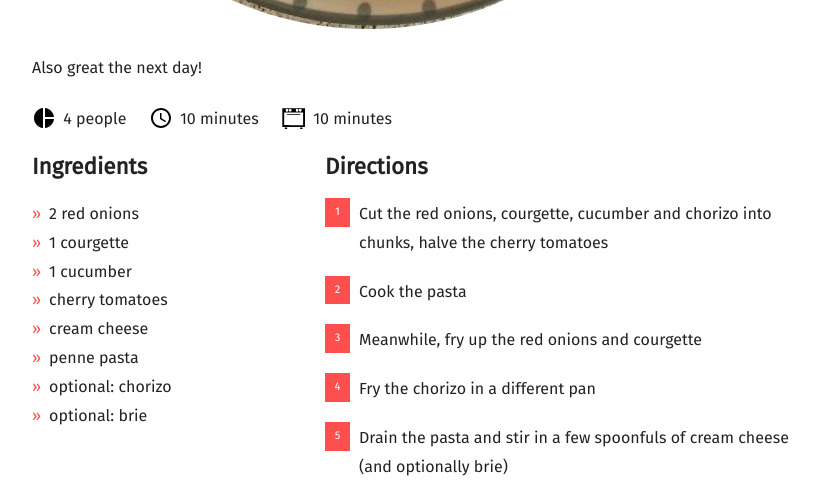
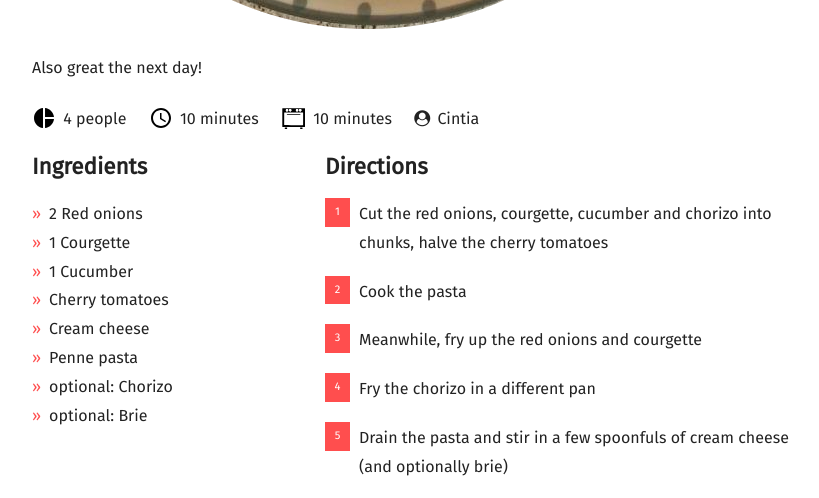
Before and after one commit to shiltemann/recipes, a Jekyll site: the page built from _posts/2018-08-26-zomerpasta.md, in a window 1280 px wide and 900 px high, scrolled down 754 px. Shown: the part 221-719 px from the top of the window, without its empty margins (58-877 px from the left). Built offline with Jekyll 4.4.1, drawn with Linux system fonts in a browser that asks for light colours; nearby versions of some CDN libraries; some web fonts are replaced.

Commit message:
fix person

```diff
--- a/_posts/2018-08-26-zomerpasta.md
+++ b/_posts/2018-08-26-zomerpasta.md
@@ -1,25 +1,25 @@
 ---
 date: 2018-08-26
 title: Zomerpasta
-person: Saskia
 categories:
   - Pasta
   - Main Course
   - Vegetarian
 image: zomerpasta.png
 recipe:
+  person: Cintia
   servings: 4 people
   prep: 10 minutes
   cook: 10 minutes
   ingredients: |-
-    * 2 red onions
-    * 1 courgette
-    * 1 cucumber
-    * cherry tomatoes
-    * cream cheese
-    * penne pasta
-    * optional: chorizo
-    * optional: brie
+    * 2 Red onions
+    * 1 Courgette
+    * 1 Cucumber
+    * Cherry tomatoes
+    * Cream cheese
+    * Penne pasta
+    * optional: Chorizo
+    * optional: Brie
   directions: |-
     1. Cut the red onions, courgette, cucumber and chorizo into chunks, halve the cherry tomatoes
     2. Cook the pasta
```
Also changed, not shown: _posts/2018-08-26-bluecheese-walnut-pasta.md (+1 -1 lines).
